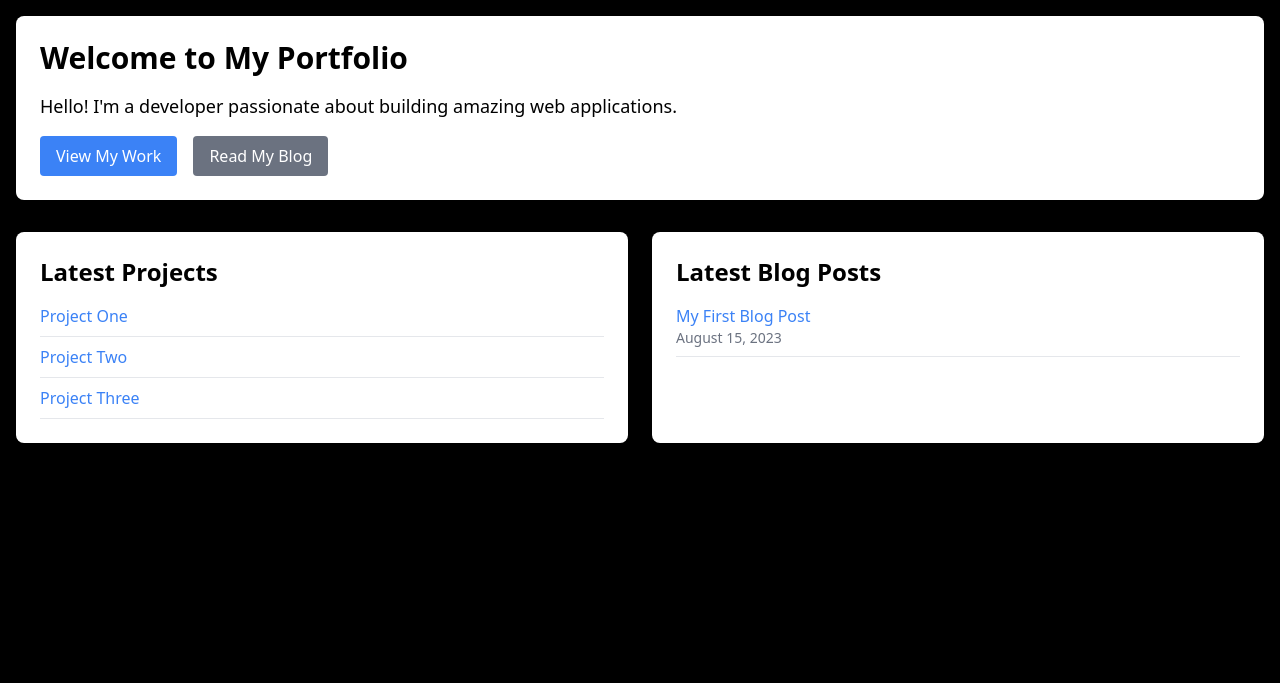
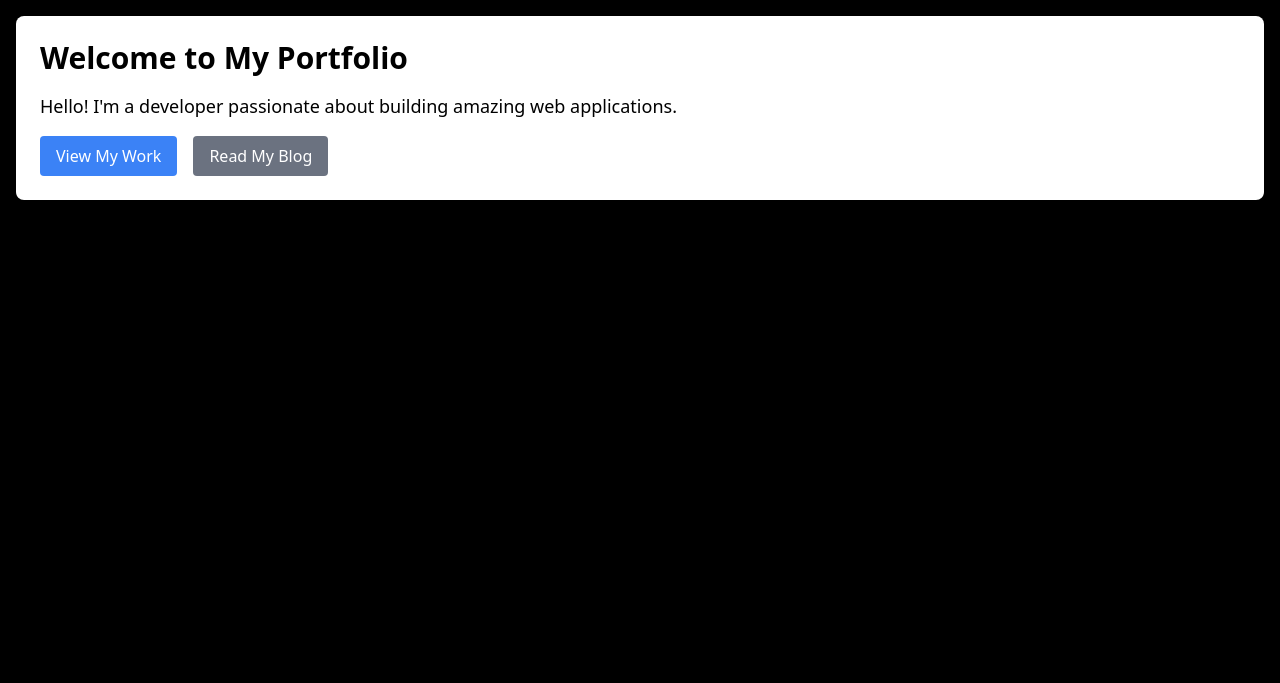
Before and after one commit to KialHarrison/personal-website, a Flask app: page / in a window 1280 px wide. Shown: the part 60-743 px from the top of the page. Run offline with Flask 3, Linux system fonts and the light colour scheme; some libraries are stand-ins or nearby versions.

Commit message:
Refactor blog post handling and add custom styles for improved presentation

```diff
--- a/blog_posts/first-post.md
+++ b/blog_posts/first-post.md
@@ -2,7 +2,6 @@
 title: My First Blog Post
 date: 2023-08-15
 summary: This is my first blog post about web development.
-categories: web development, flask
 image: https://via.placeholder.com/800x400
 ---
 
--- a/main.py
+++ b/main.py
@@ -34,7 +34,15 @@ def get_blog_posts():
         else:
             meta = {}
 
-        html_content = Markup(markdown.markdown(content))
+        html_content = Markup(markdown.markdown(
+            content,
+            extensions=[
+                'markdown.extensions.fenced_code',
+                'markdown.extensions.tables',
+                'markdown.extensions.codehilite',
+                'markdown.extensions.toc'
+            ]
+))
 
         title = meta.get('title', slug.replace('-', ' ').title())
 
@@ -49,9 +57,6 @@ def get_blog_posts():
 
         summary = meta.get('summary', html_content[:100].replace('<p>', '').replace('</p>', '') + '...')
 
-        categories = meta.get('categories', '').split(',')
-        categories = [cat.strip() for cat in categories if cat.strip()]
-
         image = meta.get('image', '')
 
         posts.append({
@@ -60,7 +65,6 @@ def get_blog_posts():
             'date': date,
             'content': html_content,
             'summary': summary,
-            'categories': categories,
             'image': image
         })
 
--- a/templates/base.html
+++ b/templates/base.html
@@ -4,6 +4,7 @@
 		<meta charset="UTF-8" />
 		<meta name="viewport" content="width=device-width, initial-scale=1.0" />
 		<title>{% block title %}Personal Website{% endblock %}</title>
+		{% block extracss %} {% endblock %}
 		<script src="https://cdn.tailwindcss.com"></script>
 	</head>
 	<body class="bg-black min-h-screen flex flex-col">
--- a/templates/blog/blogPostView.html
+++ b/templates/blog/blogPostView.html
@@ -1,6 +1,7 @@
 {% extends "base.html" %}
 
 {% block title %}{{ post.title }} | My Blog{% endblock %}
+{% block extracss %}<link rel="stylesheet" href="/static/blogPostStyles.css">{% endblock %}
 
 {% block content %}
 <article class="bg-white shadow-md rounded-lg p-6 mb-8">
--- a/templates/home.html
+++ b/templates/home.html
@@ -17,35 +17,4 @@
 		>
 	</div>
 </section>
-
-<section class="grid grid-cols-1 md:grid-cols-2 gap-6">
-	<div class="bg-white shadow-md rounded-lg p-6">
-		<h2 class="text-2xl font-bold mb-4">Latest Projects</h2>
-		<ul class="space-y-2">
-			{% for project in recent_projects %}
-			<li class="border-b pb-2">
-				<a
-					href="/portfolio/{{ project.slug }}"
-					class="text-blue-500 hover:underline"
-					>{{ project.title }}</a
-				>
-			</li>
-			{% endfor %}
-		</ul>
-	</div>
-
-	<div class="bg-white shadow-md rounded-lg p-6">
-		<h2 class="text-2xl font-bold mb-4">Latest Blog Posts</h2>
-		<ul class="space-y-2">
-			{% for post in recent_posts %}
-			<li class="border-b pb-2">
-				<a href="/blog/{{ post.slug }}" class="text-blue-500 hover:underline"
-					>{{ post.title }}</a
-				>
-				<p class="text-sm text-gray-500">{{ post.date }}</p>
-			</li>
-			{% endfor %}
-		</ul>
-	</div>
-</section>
 {% endblock %}
```
Also changed, not shown: static/blogPostStyles.css (added, +12 -0 lines).
